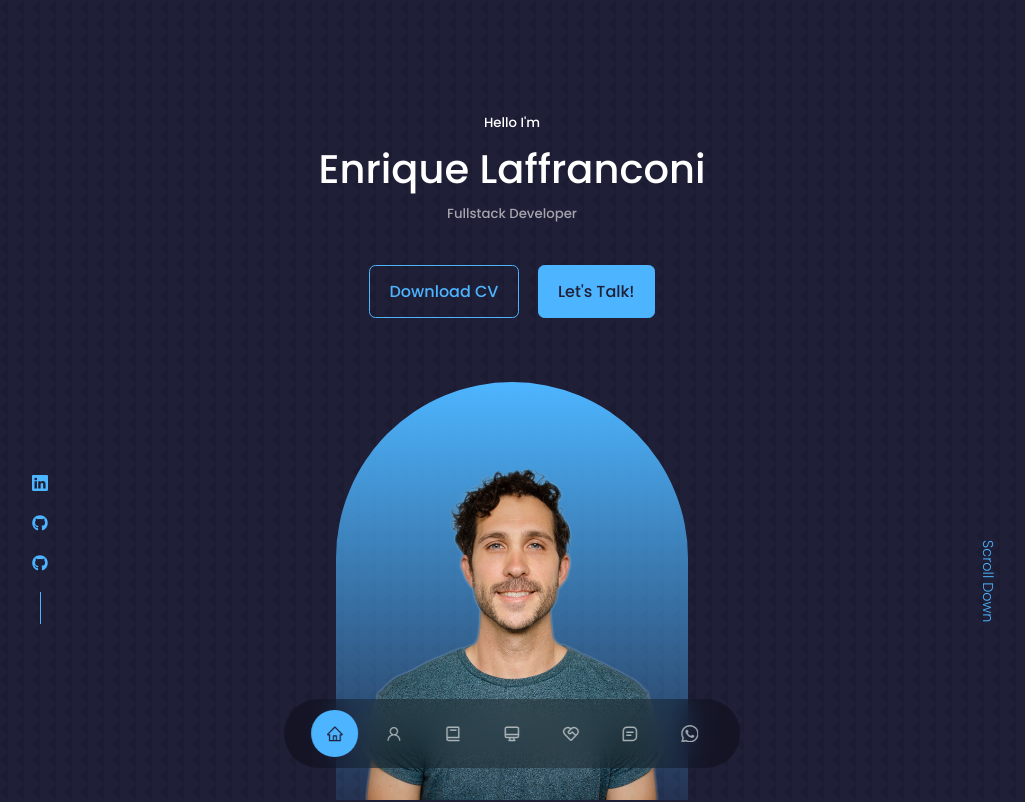
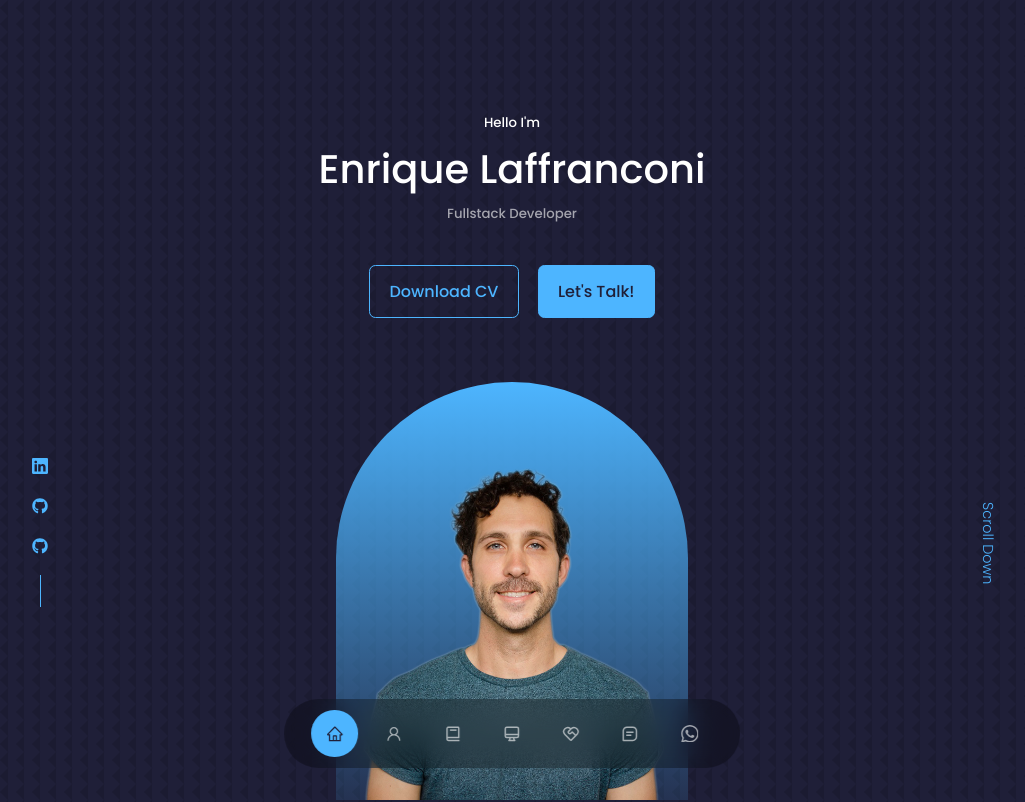
Before and after one commit to QuiqueLaff/react-portfolio-website, a React (Create React App) app: page / in a window 1280 px wide. Shown: the top 802 px of the page, without its empty margins (128-1153 px from the left). Built offline with nearby package versions, Linux system fonts and the light colour scheme.

Commit message:
Changes responsive sizes

```diff
--- a/src/components/header/CTA.jsx
+++ b/src/components/header/CTA.jsx
@@ -1,5 +1,7 @@
 import React from 'react'
 import CV from '../../assets/cv.pdf'
+import './header.css'
+
 
 const CTA = () => {
   return (
--- a/src/components/header/HeaderSocials.jsx
+++ b/src/components/header/HeaderSocials.jsx
@@ -1,6 +1,8 @@
 import React from 'react'
 import {BsLinkedin} from 'react-icons/bs'
 import {FaGithub} from 'react-icons/fa'
+import './header.css'
+
 
 
 const HeaderSocials = () => {
--- a/src/components/header/header.css
+++ b/src/components/header/header.css
@@ -26,10 +26,10 @@ header {
     display: flex;
     flex-direction: column;
     align-items: center;
-    gap:0.8rem;
+    gap: 0.8rem;
     position: absolute;
     left: 0;
-    bottom: 11rem;
+    bottom: 28%;
 }
 
 .header__socials::after{
@@ -48,10 +48,10 @@ header {
     height: 23rem;
     position: absolute;
     left: calc(50% - 11rem);
-    margin-top: 2rem;
+    margin-top: 4rem;
     border-radius: 12rem 12rem 0 0;
     overflow: hidden;
-    padding: 1rem 3.5rem 24.5rem 3.5rem; */
+    padding:5rem 1.5rem 1.5rem 1.5rem; */
     /* ==========Original============ */
     background: linear-gradient(var(--color-primary), transparent);
     width: 22rem;
@@ -68,7 +68,7 @@ header {
 .scroll__down{
     position: absolute;
     right: -2.3rem;
-    bottom: 30%;
+    bottom: 35.5%;
     transform: rotate(90deg);
     font-weight: 300;
     font-size: 0.9rem;
@@ -79,9 +79,11 @@ header {
 
 @media screen and (max-width: 1024px){
 header{
-    height: 68vh;
+    height: 100vh;
 
 }
+
+
 }
 
 /* MEDIA QUERIES  MEDIUM */
```
